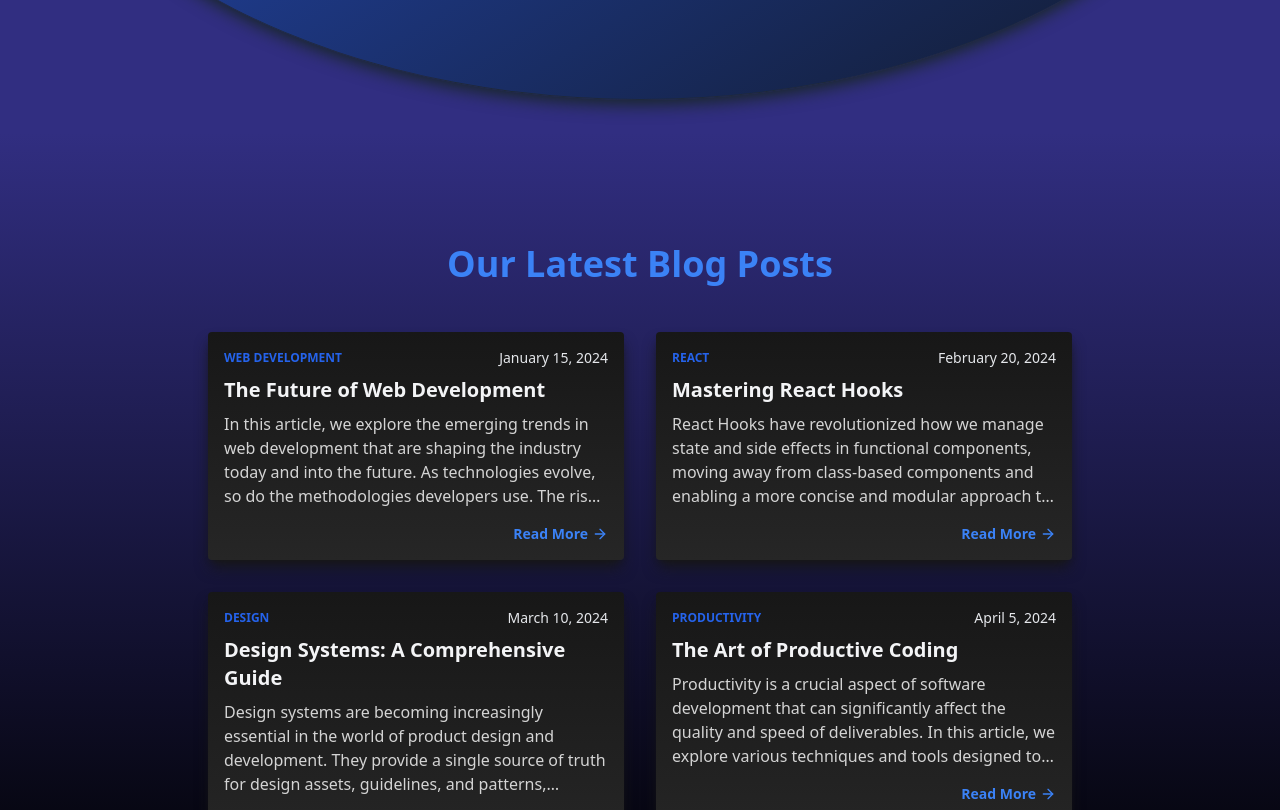
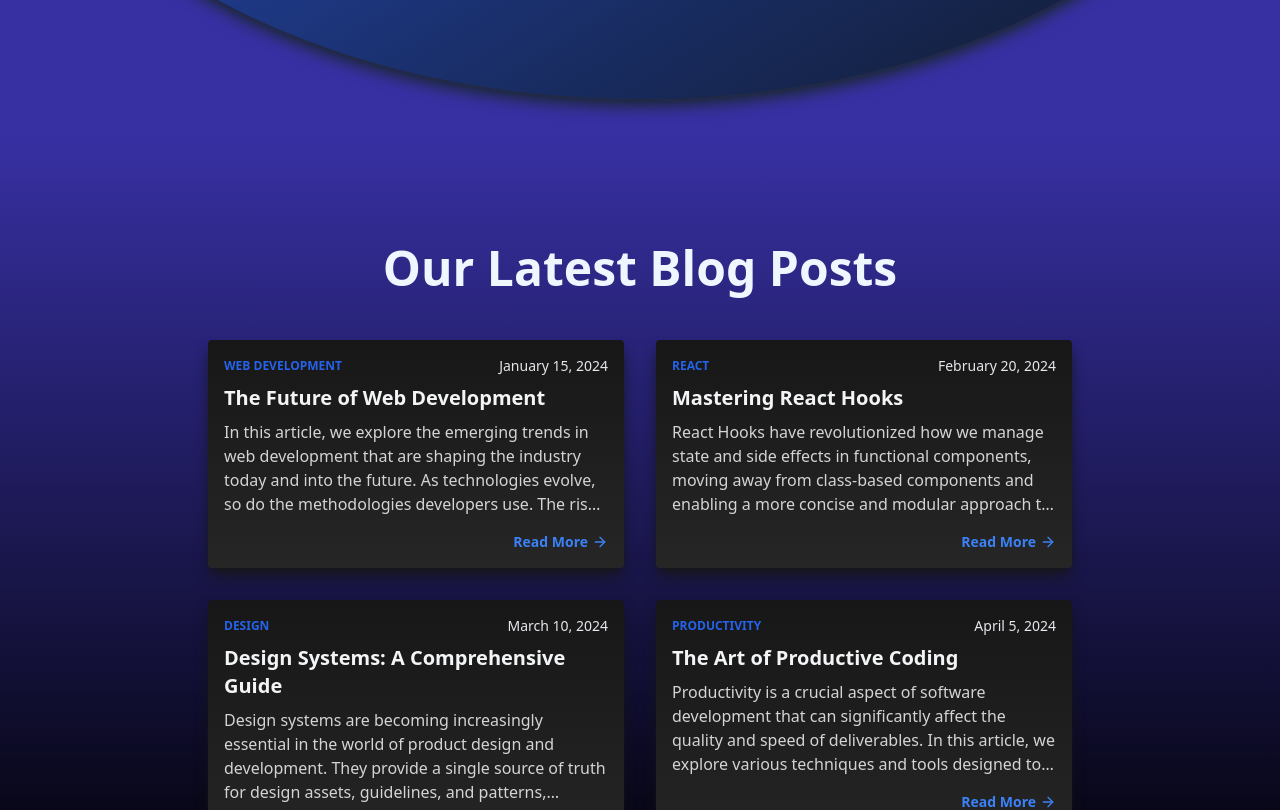
Before and after one commit to amartripathi0/blogging-site, a React (Vite) app in the folder frontend/: page / in a window 1280 px wide. Shown: the part 700-1510 px from the top of the page. Built offline with nearby package versions, Linux system fonts and the light colour scheme.

Commit message:
add page wrapper

```diff
--- a/frontend/src/App.tsx
+++ b/frontend/src/App.tsx
@@ -31,7 +31,7 @@ export default App;
 
 function Layout() {
   return (
-    <main className=" bg-neutral-800">
+    <main className="bg-neutral-800 text-white">
       <Navbar />
       <Outlet />
       <Footer />
--- a/frontend/src/components/blogs.tsx
+++ b/frontend/src/components/blogs-page.tsx
@@ -1,25 +1,26 @@
 import BlogCard from "@/components/blog-card";
 import { BlogType } from "@amartripathi/blog-types";
 import { motion } from "framer-motion";
+import PageWrapper from "./page-wrapper";
 
 export default function BlogsPage({
-  blogsRef,
+  blogsPageRef,
   blogsArray,
   title,
   pageType,
 }: {
   blogsArray: BlogType[];
   title?: string;
-  blogsRef?: React.MutableRefObject<HTMLDivElement | null>;
+  blogsPageRef?: React.MutableRefObject<HTMLElement | null>;
   pageType: "homepageBlogPage" | "userBlogPage";
 }) {
   return (
-    <div
-      ref={blogsRef}
-      className="-z-10 flex flex-col min-h-screen bg-gradient-to-b to-black from-indigo-900 p-8 px-52 pt-28"
+    <PageWrapper
+      innerRef={blogsPageRef}
+      additionalStyles="-z-10 flex flex-col items-center min-h-screen bg-gradient-to-b to-black from-indigo-800"
     >
       <motion.h1
-        className="text-4xl font-bold text-center mb-12 text-blue-500"
+        className="text-5xl font-bold text-center mb-12 text-blue-50"
         initial={{ opacity: 0, y: -50 }}
         animate={{ opacity: 1, y: 0 }}
         transition={{ duration: 0.5 }}
@@ -31,6 +32,6 @@ export default function BlogsPage({
           <BlogCard blog={blog} key={blog.id} pageType={pageType} />
         ))}
       </div>
-    </div>
+    </PageWrapper>
   );
 }
--- /dev/null
+++ b/frontend/src/components/page-wrapper.tsx
@@ -0,0 +1,18 @@
+import { cn } from "@/lib/utils";
+import { ReactNode } from "react";
+
+export default function PageWrapper({
+  children,
+  additionalStyles,
+  innerRef,
+}: {
+  children: ReactNode;
+  additionalStyles?: string;
+  innerRef?: React.MutableRefObject<HTMLElement | null>;
+}) {
+  return (
+    <section ref={innerRef} className={cn("px-4 md:px-28 lg:px-40 xl:px-52  pt-28 ", additionalStyles)}>
+      {children}
+    </section>
+  );
+}
--- a/frontend/src/pages/homepage.tsx
+++ b/frontend/src/pages/homepage.tsx
@@ -1,16 +1,16 @@
 import LandingPage from "@/components/landing-page";
-import BlogsPage from "../components/blogs";
+import BlogsPage from "../components/blogs-page";
 import { useRef } from "react";
 import { homepageBlogPosts } from "@/lib/constant";
 
 export default function Homepage() {
-  const blogsRef = useRef<HTMLDivElement | null>(null);
+  const blogsPageRef = useRef<HTMLElement | null>(null);
 
   return (
-    <main className="bg-indigo-900">
-      <LandingPage blogsRef={blogsRef} />
+    <main className="bg-indigo-800">
+      <LandingPage blogsPageRef={blogsPageRef} />
       <BlogsPage
-        blogsRef={blogsRef}
+        blogsPageRef={blogsPageRef}
         blogsArray={homepageBlogPosts}
         title="Our Latest Blog Posts"
         pageType="homepageBlogPage"
```
